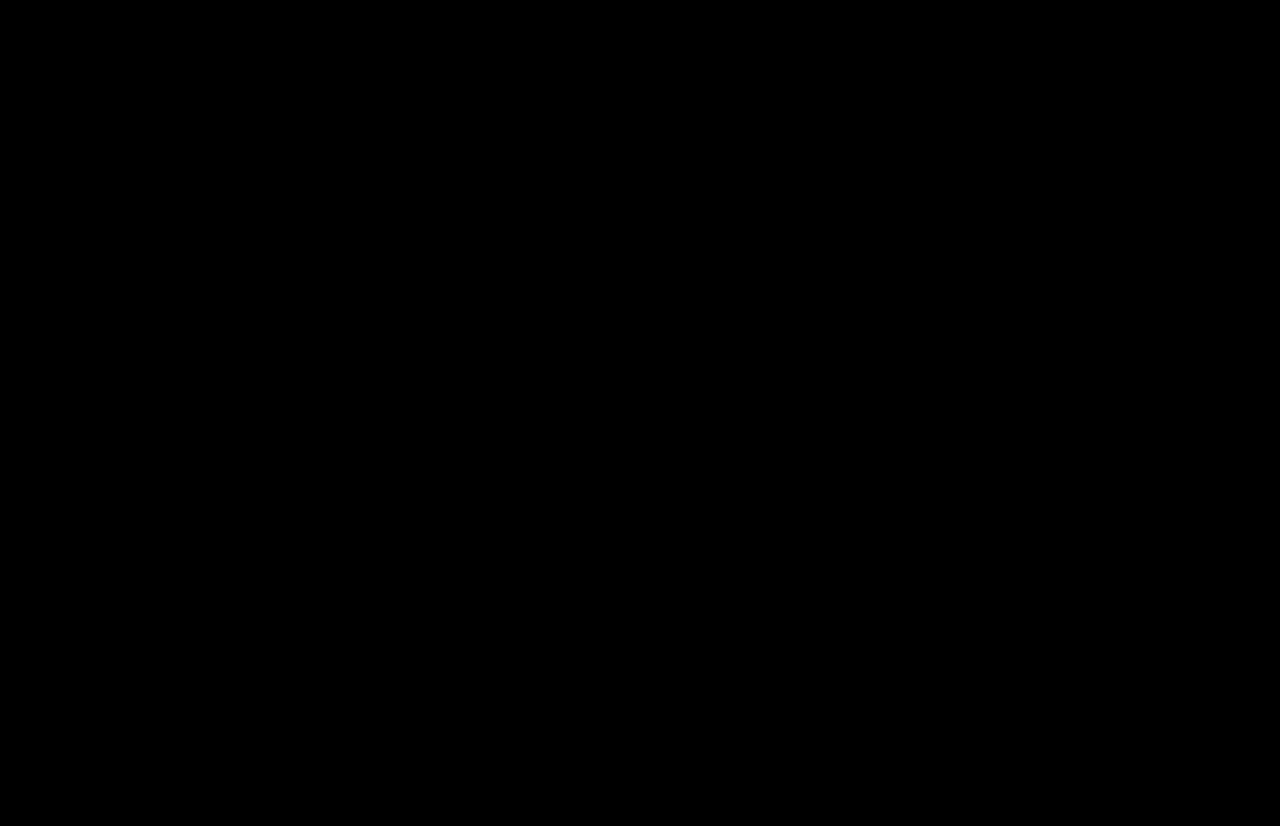
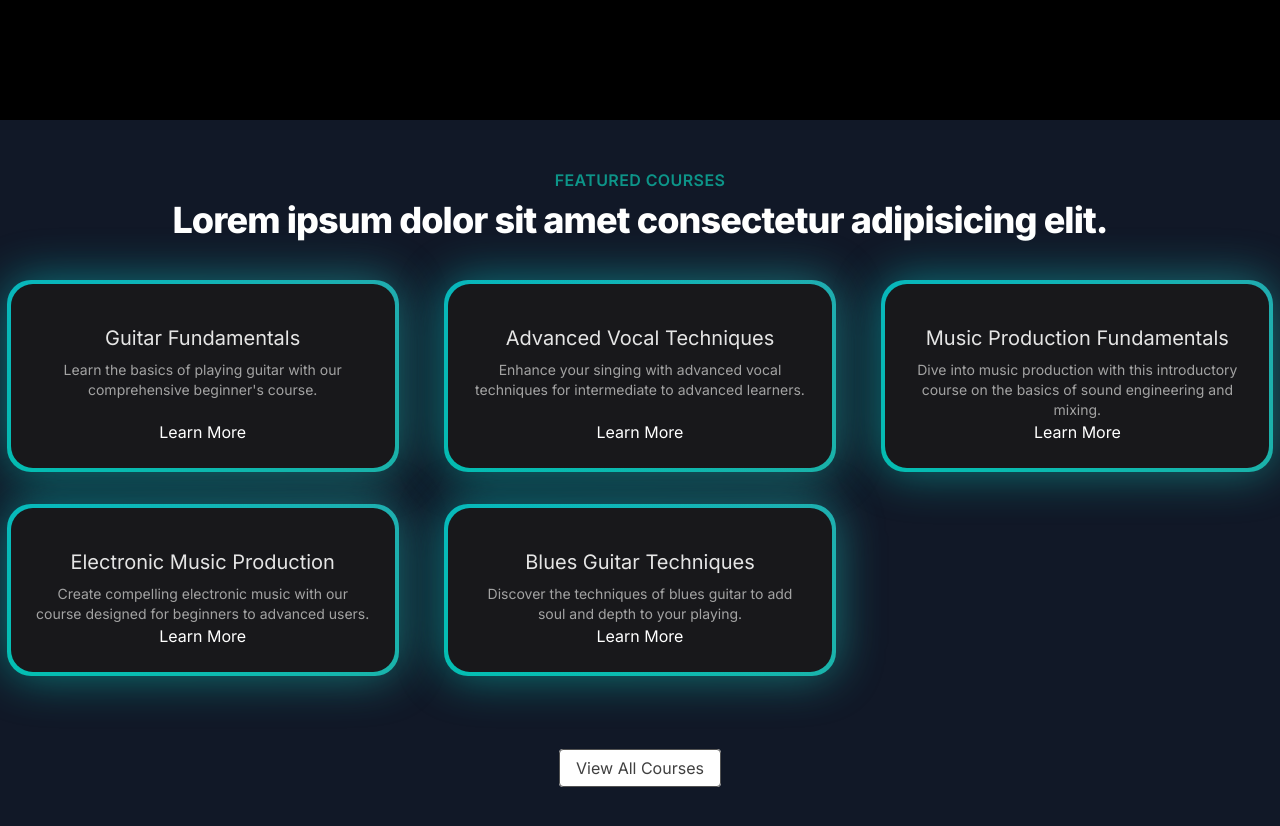
Before and after one commit to Shaaz383/my-music-website, a Next.js app: page / in a window 1280 px wide. Shown: the part 520-1346 px from the top of the page. Before the commit the page ends 800 px from the top, so only its background shows below. Built offline with nearby package versions, Linux system fonts and the light colour scheme.

Commit message:
featured section design

```diff
--- a/src/app/page.tsx
+++ b/src/app/page.tsx
@@ -1,3 +1,4 @@
+import FeaturedCourses from "@/components/FeaturedCourses";
 import HeroSection from "@/components/HeroSection";
 
 
@@ -7,6 +8,7 @@
 
 
     <HeroSection/>
+    <FeaturedCourses/>
    </main>
   );
 }
--- /dev/null
+++ b/src/components/FeaturedCourses.tsx
@@ -0,0 +1,58 @@
+"use client"
+
+import Link from 'next/link'
+import courseData from '../data/music_courses.json';
+import { BackgroundGradient } from './ui/background-gradient';
+
+interface Course{
+  id: number,
+  title: String,
+  slug: String,
+  description: String,
+  price: number,
+  instructor: String,
+  isFeatured: boolean,
+
+}
+
+const FeaturedCourses = () => {
+  const featuredCourses = courseData.courses.filter((course:Course) => course.isFeatured)
+  return (
+   <div className='py-12 bg-gray-900'>
+        <div>
+          <div className='text-center'>
+            <h2 className="text-base text-teal-600 font-semibold tracking-wide uppercase">Featured Courses</h2>
+            <p className="mt-2 text-3xl leading-8 font-extrabold tracking-tight text-white sm:text-4xl">
+              Lorem ipsum dolor sit amet consectetur adipisicing elit.
+            </p>
+          </div>
+        </div>
+
+
+        <div className='mt-10'>
+          <div className="grid grid-cols-1 sm:grid-cols-2 lg:grid-cols-3 gap-8 justify-center">
+              {featuredCourses.map((course:Course)=>(
+                <div key={course.id} className='flex justify-center'>
+                      <BackgroundGradient
+                        className="flex flex-col rounded-[22px] bg-white dark:bg-zinc-900 overflow-hidden h-full max-w-sm">
+                            <div className="p-4 sm:p-6 flex flex-col items-center text-center flex-grow">
+                                <p className="text-lg sm:text-xl text-black mt-4 mb-2 dark:text-neutral-200">{course.title}</p>
+                                <p className="text-sm text-neutral-600 dark:text-neutral-400 flex-grow">{course.description}</p>
+                                <Link href={`/courses/${course.slug}`}>
+                                Learn More
+                                </Link>
+                            </div>
+                        </BackgroundGradient>
+                </div>
+              ))}
+          </div>
+        </div>
+
+        <div className='mt-20 text-center'>
+            <Link href={"/courses"} className="px-4 py-2 rounded border border-neutral-600 text-neutral-700 bg-white hover:bg-gray-100 transition duration-200">View All Courses</Link>
+        </div>
+   </div>
+  )
+}
+
+export default FeaturedCourses
--- /dev/null
+++ b/src/components/ui/background-gradient.tsx
@@ -0,0 +1,72 @@
+import { cn } from "@/utils/cn";
+import React from "react";
+import { motion } from "framer-motion";
+
+export const BackgroundGradient = ({
+  children,
+  className,
+  containerClassName,
+  animate = true,
+}: {
+  children?: React.ReactNode;
+  className?: string;
+  containerClassName?: string;
+  animate?: boolean;
+}) => {
+  const variants = {
+    initial: {
+      backgroundPosition: "0 50%",
+    },
+    animate: {
+      backgroundPosition: ["0, 50%", "100% 50%", "0 50%"],
+    },
+  };
+  return (
+    <div className={cn("relative p-[4px] group", containerClassName)}>
+      <motion.div
+        variants={animate ? variants : undefined}
+        initial={animate ? "initial" : undefined}
+        animate={animate ? "animate" : undefined}
+        transition={
+          animate
+            ? {
+                duration: 5,
+                repeat: Infinity,
+                repeatType: "reverse",
+              }
+            : undefined
+        }
+        style={{
+          backgroundSize: animate ? "400% 400%" : undefined,
+        }}
+        className={cn(
+          "absolute inset-0 rounded-3xl z-[1] opacity-60 group-hover:opacity-100 blur-xl  transition duration-500 will-change-transform",
+          " bg-[radial-gradient(circle_farthest-side_at_0_100%,#00ccb1,transparent),radial-gradient(circle_farthest-side_at_100%_0,#7b61ff,transparent),radial-gradient(circle_farthest-side_at_100%_100%,#ffc414,transparent),radial-gradient(circle_farthest-side_at_0_0,#1ca0fb,#141316)]"
+        )}
+      />
+      <motion.div
+        variants={animate ? variants : undefined}
+        initial={animate ? "initial" : undefined}
+        animate={animate ? "animate" : undefined}
+        transition={
+          animate
+            ? {
+                duration: 5,
+                repeat: Infinity,
+                repeatType: "reverse",
+              }
+            : undefined
+        }
+        style={{
+          backgroundSize: animate ? "400% 400%" : undefined,
+        }}
+        className={cn(
+          "absolute inset-0 rounded-3xl z-[1] will-change-transform",
+          "bg-[radial-gradient(circle_farthest-side_at_0_100%,#00ccb1,transparent),radial-gradient(circle_farthest-side_at_100%_0,#7b61ff,transparent),radial-gradient(circle_farthest-side_at_100%_100%,#ffc414,transparent),radial-gradient(circle_farthest-side_at_0_0,#1ca0fb,#141316)]"
+        )}
+      />
+
+      <div className={cn("relative z-10", className)}>{children}</div>
+    </div>
+  );
+};
```
